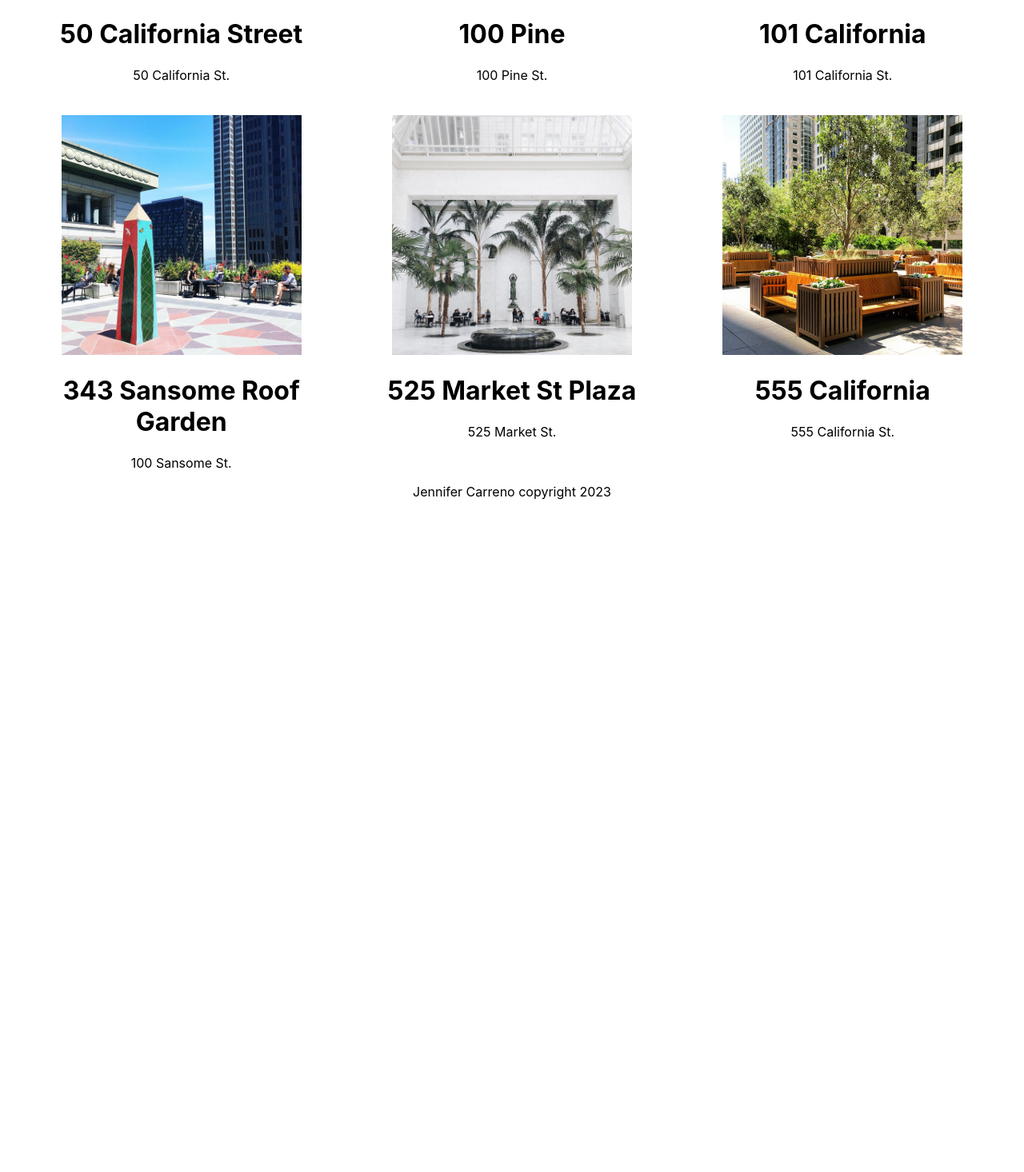
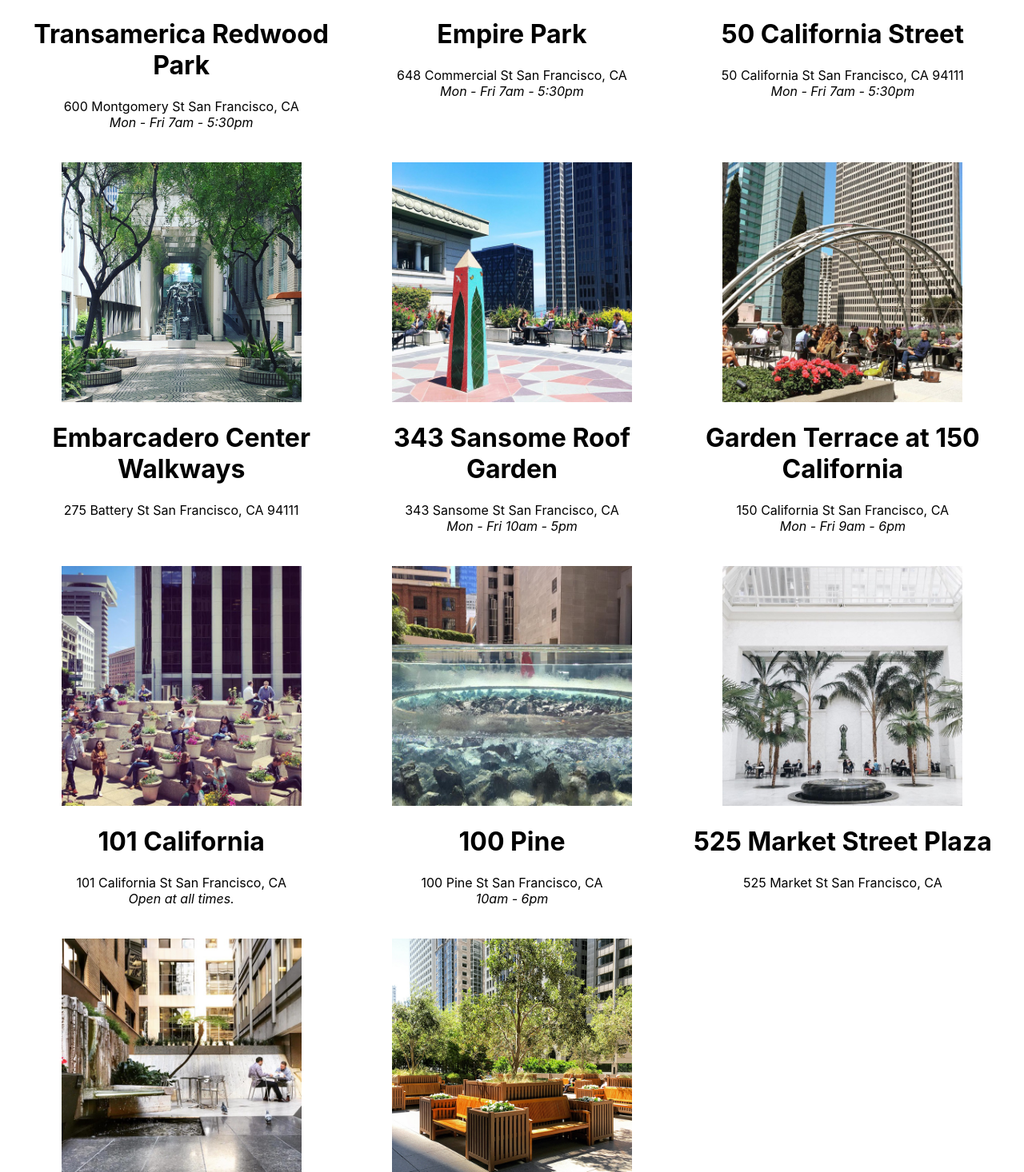
Before and after one commit to jennifercarreno/sfpopos, a React (Create React App) app: page / in a window 1280 px wide. Shown: the part 484-1950 px from the top of the page at 80% size. Before the commit the page ends 1125 px from the top, so only its background shows below. Built offline with nearby package versions, Linux system fonts and the light colour scheme.

Commit message:
dynamic data

```diff
--- a/src/POPOSList.js
+++ b/src/POPOSList.js
@@ -1,43 +1,29 @@
 // src/POPOSList.js
 import POPOSSpace from './POPOSSpace';
 import './POPOSList.css';
+import data from './sfpopos-data.json'
 
 function POPOSList() {
+
+    const spaces = data.map(( { title, address, images, hours } ) => {
+        return (
+          <POPOSSpace
+            key={title}
+            name={title}
+            address={address}
+            hours={hours}
+            image={images[0]}
+          />
+        )
+      })
+
     return (
-        <div className="POPOSList">
-        <POPOSSpace
-            name="50 California Street"
-            address="50 California St."
-            image="50-california-st.jpg"
-            />
-        <POPOSSpace
-            name="100 Pine"
-            address="100 Pine St."
-            image="100-pine.jpg"
-            />
-        <POPOSSpace
-            name="101 California"
-            address="101 California St."
-            image="101-california.jpg"
-            />
-        <POPOSSpace
-            name="343 Sansome Roof Garden"
-            address="100 Sansome St."
-            image="343-sansome-roof-garden.jpg"
-            />
-        <POPOSSpace
-            name="525 Market St Plaza"
-            address="525 Market St."
-            image="525-market-street-plaza.jpg"
-            />
-        <POPOSSpace
-            name="555 California"
-            address="555 California St."
-            image="555-california.jpg"
-            />
-
+      <div className="POPOSList">
+        { spaces }
       </div>
     )
   }
 
+
+
   export default POPOSList
--- a/src/POPOSSpace.css
+++ b/src/POPOSSpace.css
@@ -3,7 +3,12 @@
     text-align: center;
   }
 
-  .POPOSSpace > img {
+.POPOSSpace > img {
     width: 100%;
     height: auto;
   }
+
+.hours {
+    font-style: italic;
+
+}
--- a/src/POPOSSpace.js
+++ b/src/POPOSSpace.js
@@ -2,7 +2,7 @@
 import "./POPOSSpace.css"
 
 function POPOSSpace(props) {
-    const { name, image, address } = props
+    const { name, image, address, hours } = props
 
     return (
     <div>
@@ -13,6 +13,7 @@
         />
         <h1>{name}</h1>
         <div>{address}</div>
+        <div className="hours">{hours}</div>
     </div>
     )
 }
--- /dev/null
+++ b/src/sfpopos-data.json
@@ -0,0 +1,195 @@
+[
+  {
+     "title":"Transamerica Redwood Park",
+     "desc":"Located in the shadow of the Transamerica Pyramid, Redwood Park is one of the Financial District's greenest and most serene spots. Here, towering redwoods surround a half acre of statues and a large central water feature. Plus, the park is often empty, which means there's almost always a bench available for the hogging. Potential visitors take note: The park is closed every evening",
+     "address":"600 Montgomery St San Francisco, CA",
+     "hours": "Mon - Fri 7am - 5:30pm",
+     "geo":{
+        "lat":37.7952005,
+        "lon":-122.4027927
+     },
+     "images":[
+        "transamerica-redwood-park.jpg"
+     ],
+     "website":"https://pyramidcenter.com/point-of-interest/redwood-park/",
+     "features":[
+        "outdoors",
+        "coffee"
+     ]
+  },
+  {
+     "title":"Empire Park",
+     "desc":"Empire Park is a charming little oasis tucked away on Commercial Street, where Chinatown meets the Financial District. This space was once an alleyway, and now features plenty of seating, a fountain, and ample amounts of greenery. The park is a must-visit for anyone needing respite from the busy streets of downtown. Be sure to check out the charming water feature by Pepo Pichler in the courtyard.",
+     "address":"648 Commercial St San Francisco, CA",
+     "hours": "Mon - Fri 7am - 5:30pm",
+     "geo":{
+        "lat":37.7942109,
+        "lon":-122.4037971
+     },
+     "images":[
+        "empire-park.jpg"
+     ],
+     "website":"https://www.artandarchitecture-sf.com/empire-park.html",
+     "features":[
+        "outdoors",
+        "art"
+     ]
+  },
+  {
+     "title":"50 California Street",
+     "desc":"Right across the street from 101 California's giant POPOS is the plaza at 50 California Street. This green space comes complete with a Starbucks and lots of areas to sit and watch the cable cars clang down California.",
+     "address":"50 California St San Francisco, CA 94111",
+     "hours": "Mon - Fri 7am - 5:30pm",
+     "geo":{
+        "lat":37.79408,
+        "lon":-122.3973817
+     },
+     "images":[
+        "50-california-st.jpg"
+     ],
+     "features":[
+        "outdoors",
+        "toilet"
+     ]
+  },
+  {
+     "title":"Embarcadero Center Walkways",
+     "desc":"Right across the street from 101 California's giant POPOS is the plaza at 50 California Street. This green space comes complete with a Starbucks and lots of areas to sit and watch the cable cars clang down California.",
+     "address":"275 Battery St San Francisco, CA 94111",
+     "hours": "",
+     "geo":{
+        "lat":37.7939413,
+        "lon":-122.4002143
+     },
+     "images":[
+        "embarcadero-center.jpg"
+     ],
+     "features":[
+        "outdoors",
+        "toilet",
+        "coffee"
+     ]
+  },
+  {
+     "title":"343 Sansome Roof Garden",
+     "desc":"The terrace at 343 Sansome Street is one of the FiDi's best-kept secrets, and it's also been called downtown's best outdoor lunch spot. It features tables, benches, planters filled with seasonal flowers, and views of a portion of the bay. Plenty of the space's Yelp reviews mention that it's never crowded. The space is open from 10 a.m. to 5 p.m. Monday through Friday.",
+     "address":"343 Sansome St San Francisco, CA",
+     "hours": "Mon - Fri 10am - 5pm",
+     "geo":{
+        "lat":37.7936454,
+        "lon":-122.4014547
+     },
+     "images":[
+        "343-sansome-roof-garden.jpg"
+     ],
+     "opens":"10am",
+     "closes":"5pm",
+     "features":[
+        "outdoors"
+     ]
+  },
+  {
+     "title":"Garden Terrace at 150 California",
+     "desc":"The Garden Terrace at 150 California has great views of the FiDi's gleaming office towers, and plenty of space to sit and take in some fresh air. A huge metal art installation adds some pizzazz to the terrace, and it's rarely ever crowded.",
+     "address":"150 California St San Francisco, CA",
+     "hours": "Mon - Fri 9am - 6pm",
+     "geo":{
+        "lat":37.7936648,
+        "lon":-122.3964805
+     },
+     "images":[
+        "garden-terrace-at-150-california.jpg"
+     ],
+     "features":[
+        "outdoors",
+        "art",
+        "coffee"
+     ]
+  },
+  {
+     "title":"101 California",
+     "desc":"101 California has the most expansive public plaza on California Street. The space features orderly rows of planters placed on terraced podiums, as well as a central fountain and seating.",
+     "address":"101 California St San Francisco, CA",
+     "hours": "Open at all times.",
+     "geo":{
+        "lat":37.7930342,
+        "lon":-122.398342
+     },
+     "images":[
+        "101-california.jpg"
+     ],
+     "features":[
+        "outdoors",
+        "art",
+        "coffee"
+     ]
+  },
+  {
+     "title":"100 Pine",
+     "desc":"Tucked away amid a stand of soaring buildings, the urban garden at 100 Pine is accessible via the building lobby or through a not-so-obvious passageway on Front Street. It doesn’t get much in the way of sun, but last we checked in, there’s a cafe open till 3 p.m. as well as seating and planters.",
+     "address":"100 Pine St San Francisco, CA",
+     "hours": "10am - 6pm",
+     "geo":{
+        "lat":37.79247,
+        "lon":-122.398758
+     },
+     "images":[
+        "100-pine.jpg"
+     ],
+     "features":[
+        "outdoors"
+     ]
+  },
+  {
+     "title":"525 Market Street Plaza",
+     "desc":"The plaza at 525 Market is one of the most pleasant plazas in the Financial District, thanks in part to the new fountain near the sidewalk: a two-tiered circular water element made of clear acrylic. The plaza, which gets a lot of sunlight during the daytime, is surrounded by eateries, which makes it one of the most popular lunch spots in the FiDi.",
+     "address":"525 Market St San Francisco, CA",
+     "hours": "",
+     "geo":{
+        "lat":37.7905074,
+        "lon":-122.3991585
+     },
+     "images":[
+        "525-market-street-plaza.jpg"
+     ],
+     "features":[
+        "outdoors",
+        "coffee"
+     ]
+  },
+  {
+     "title":"Citigroup Center",
+     "desc":"The former Paris-London Bank building was built in 1912, and hollowed out to make way for public space at the base of the Citigroup Center. The elegant enclosed atrium features Moolicious (a crepe stand), a fountain, seating, and more than a dozen queen palms. It’s also smack dab in front of Bird’s new headquarters.",
+     "address":"1 Sansome St San Francisco, CA",
+     "hours": "Open during business hours.",
+     "geo":{
+        "lat":37.7904996,
+        "lon":-122.4007974
+     },
+     "images":[
+        "citigroup-center.jpg"
+     ],
+     "features":[
+        "outdoors",
+        "power",
+        "toilet",
+        "coffee"
+     ]
+  },
+  {
+    "title":"555 California",
+    "desc":"The former Paris-London Bank building was built in 1912, and hollowed out to make way for public space at the base of the Citigroup Center. The elegant enclosed atrium features Moolicious (a crepe stand), a fountain, seating, and more than a dozen queen palms. It’s also smack dab in front of Bird’s new headquarters.",
+    "address":"555 California St.",
+    "hours": "Open at all times.",
+    "geo":{
+       "lat":37.792250,
+       "lon":-122.403790
+    },
+    "images":[
+       "555-california.jpg"
+    ],
+    "features":[
+       "outdoors"
+    ]
+ }
+]
```
